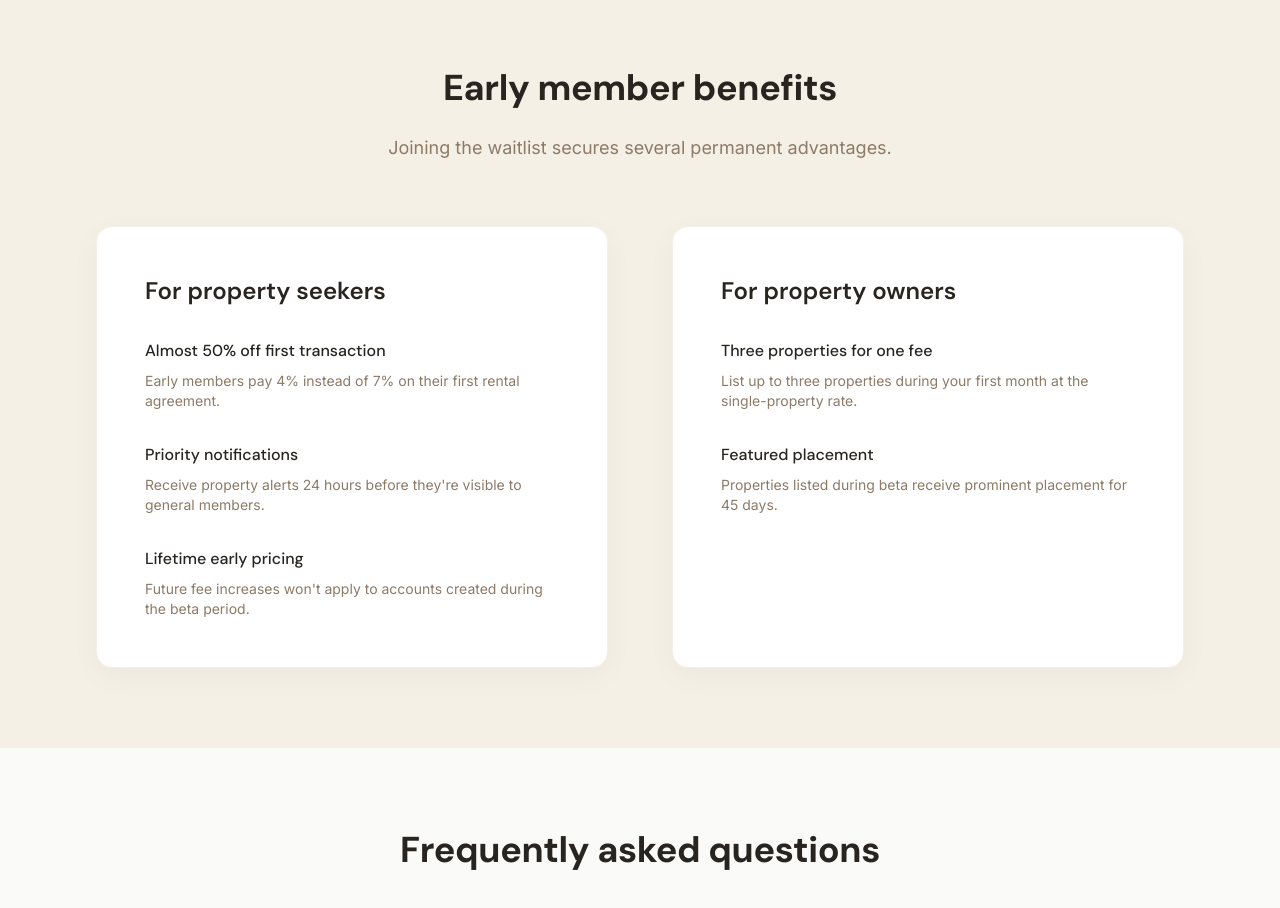
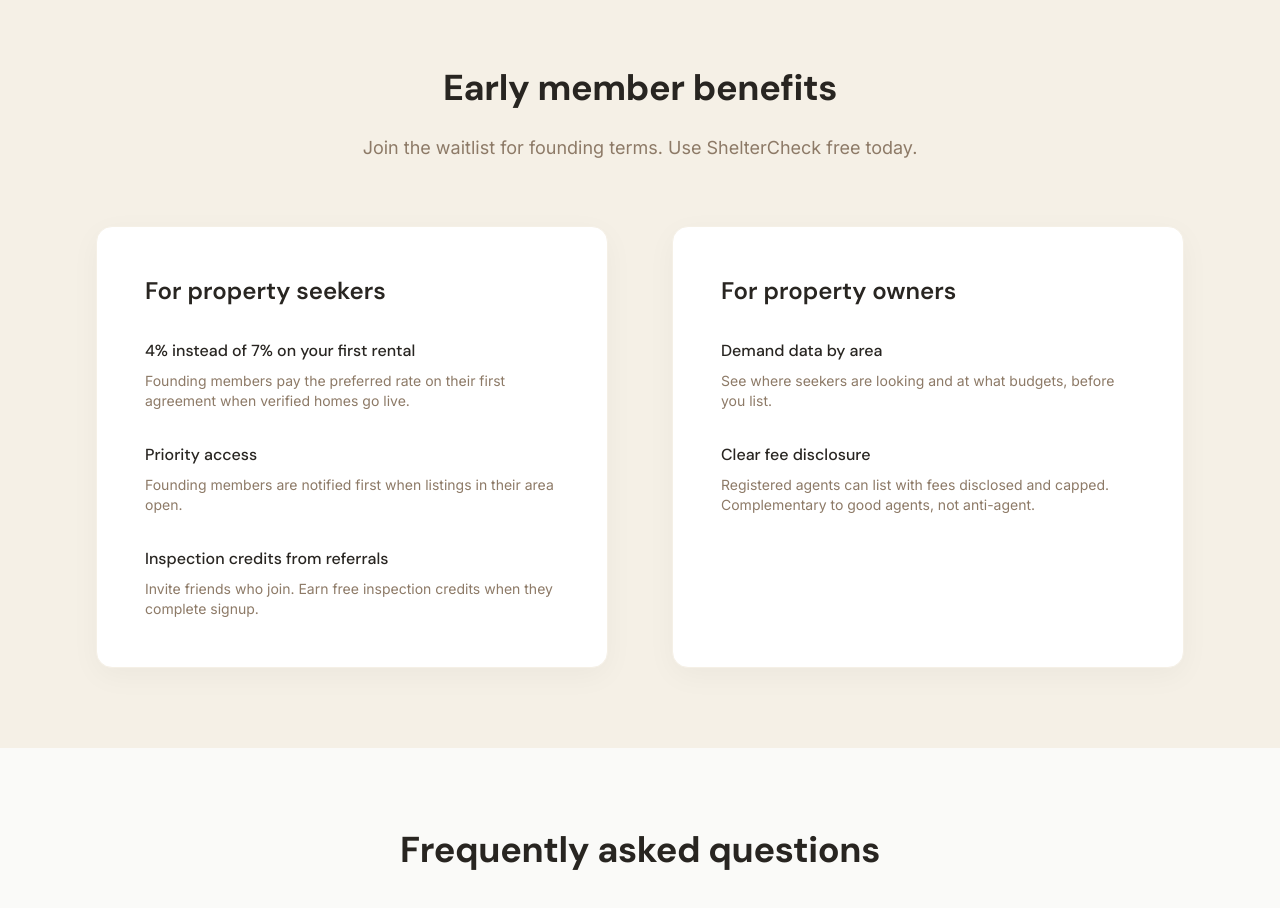
Before and after one commit to FADAREC/ShelterPoint-NG, a Next.js app: page / in a window 1280 px wide. Shown: the part 2760-3668 px from the top of the page. Built offline with nearby package versions, Linux system fonts and the light colour scheme.

Commit message:
copy: replace almost 50% off with plain 4% vs 7% founding rate

```diff
--- a/components/sections/Benefits.tsx
+++ b/components/sections/Benefits.tsx
@@ -2,27 +2,32 @@ import Card from '@/components/ui/Card';
 
 const seekerBenefits = [
   {
-    title: 'Almost 50% off first transaction',
-    description: 'Early members pay 4% instead of 7% on their first rental agreement.',
+    title: '4% instead of 7% on your first rental',
+    description:
+      'Founding members pay the preferred rate on their first agreement when verified homes go live.',
   },
   {
-    title: 'Priority notifications',
-    description: `Receive property alerts 24 hours before they're visible to general members.`,
+    title: 'Priority access',
+    description:
+      'Founding members are notified first when listings in their area open.',
   },
   {
-    title: 'Lifetime early pricing',
-    description: `Future fee increases won't apply to accounts created during the beta period.`,
+    title: 'Inspection credits from referrals',
+    description:
+      'Invite friends who join. Earn free inspection credits when they complete signup.',
   },
 ];
 
 const ownerBenefits = [
   {
-    title: 'Three properties for one fee',
-    description: 'List up to three properties during your first month at the single-property rate.',
+    title: 'Demand data by area',
+    description:
+      'See where seekers are looking and at what budgets, before you list.',
   },
   {
-    title: 'Featured placement',
-    description: 'Properties listed during beta receive prominent placement for 45 days.',
+    title: 'Clear fee disclosure',
+    description:
+      'Registered agents can list with fees disclosed and capped. Complementary to good agents, not anti-agent.',
   },
 ];
 
@@ -35,13 +40,15 @@ export default function Benefits() {
             Early member benefits
           </h2>
           <p className="text-body-large text-neutral-700">
-            Joining the waitlist secures several permanent advantages.
+            Join the waitlist for founding terms. Use ShelterCheck free today.
           </p>
         </div>
 
         <div className="grid md:grid-cols-2 gap-8">
           <Card variant="elevated" className="p-6">
-            <h3 className="text-heading-h3 text-neutral-900 mb-4">For property seekers</h3>
+            <h3 className="text-heading-h3 text-neutral-900 mb-4">
+              For property seekers
+            </h3>
             <ul className="space-y-4">
               {seekerBenefits.map((benefit, index) => (
                 <li key={index}>
@@ -57,7 +64,9 @@ export default function Benefits() {
           </Card>
 
           <Card variant="elevated" className="p-6">
-            <h3 className="text-heading-h3 text-neutral-900 mb-4">For property owners</h3>
+            <h3 className="text-heading-h3 text-neutral-900 mb-4">
+              For property owners
+            </h3>
             <ul className="space-y-4">
               {ownerBenefits.map((benefit, index) => (
                 <li key={index}>
```
